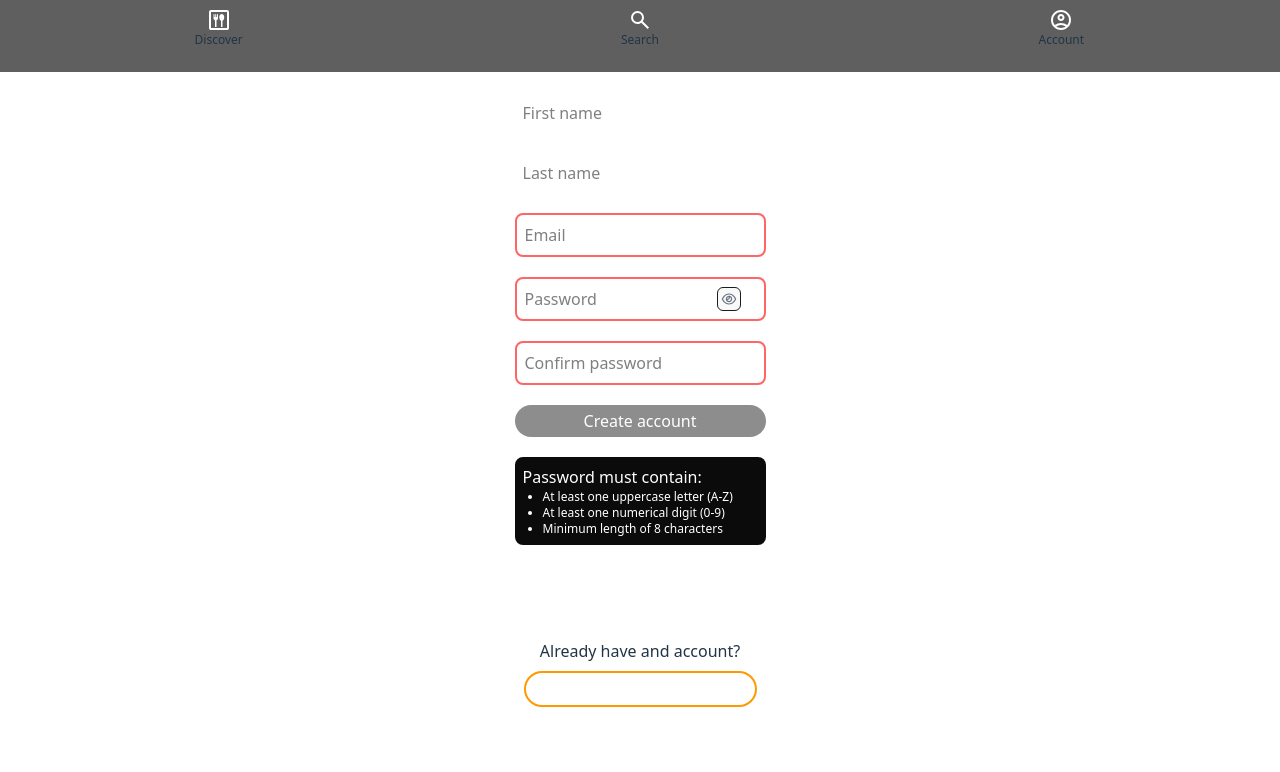
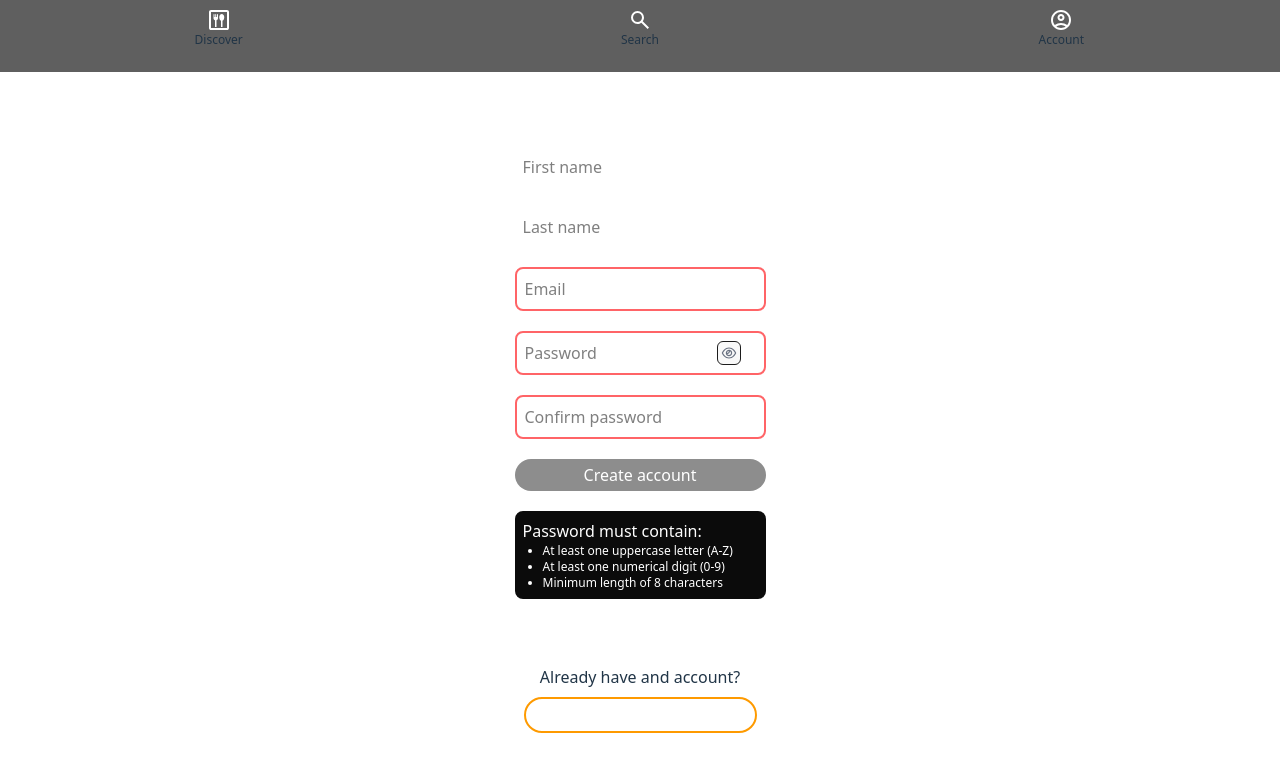
Before and after one commit to SherwinDistor/restaurant-review-frontend, a React (Vite) app: page /signup in a window 1280 px wide. Shown: the top 772 px of the page. Built offline with nearby package versions, Linux system fonts and the light colour scheme.

Commit message:
Add margin to sign up

```diff
--- a/src/components/SignUp.jsx
+++ b/src/components/SignUp.jsx
@@ -47,7 +47,7 @@ export default function SignUp() {
 				<Form
 					method='post'
 					action='/signup'
-					className='flex flex-col text-black gap-5'
+					className='flex flex-col text-black gap-5 sm:mt-20'
 				>
 					<div>
 						<label htmlFor='firstName' className='hidden'>
```
